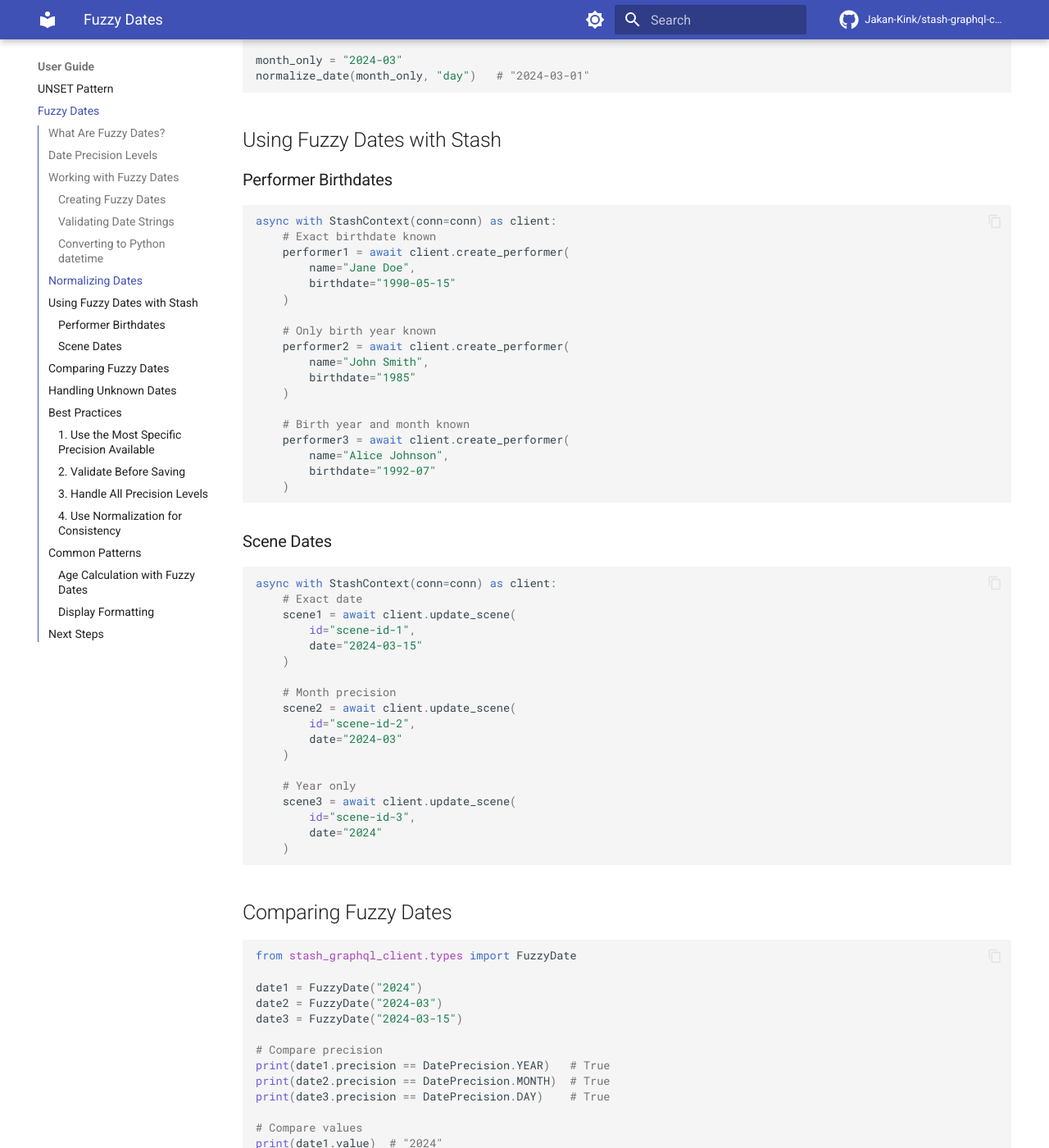
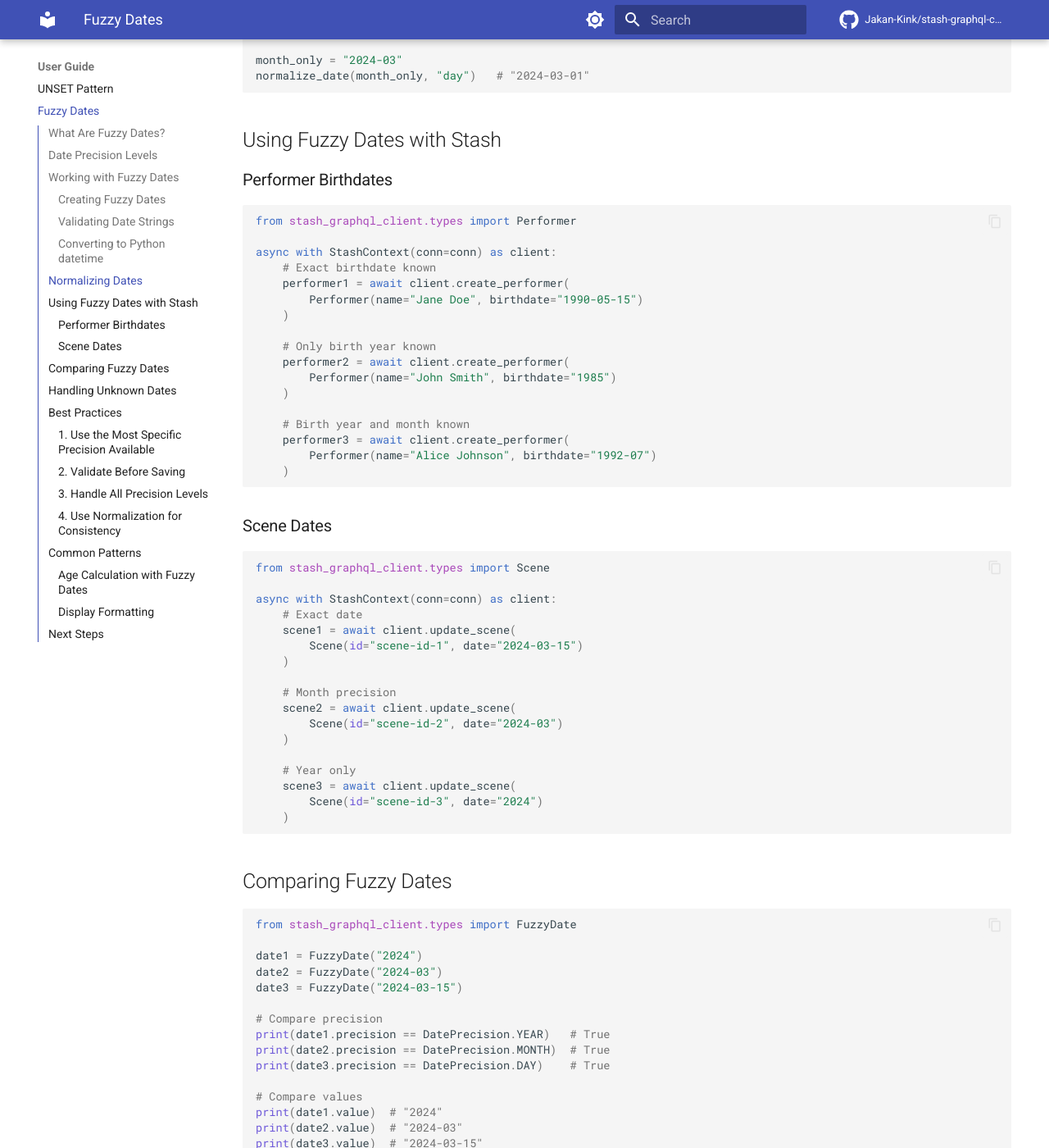
Before and after one commit to Jakan-Kink/stash-graphql-client, an MkDocs documentation site: the page built from docs/guide/fuzzy-dates.md, in a window 1280 px wide and 1400 px high, scrolled down 2468 px. Shown: the whole window at 82% size. Built offline with MkDocs 1.6.1 and Material for MkDocs 9.7.7, drawn with Linux system fonts in a browser that asks for light colours; comment, search, counter and statistics services are not loaded; the version menu is left out; some of the changed text lies outside the part shown.

Commit message:
docs(polish): minor tweaks to clean up mistakes in the docs

````diff
--- a/docs/guide/fuzzy-dates.md
+++ b/docs/guide/fuzzy-dates.md
@@ -118,46 +118,44 @@ normalize_date(month_only, "day")   # "2024-03-01"
 ### Performer Birthdates
 
 ```python
+from stash_graphql_client.types import Performer
+
 async with StashContext(conn=conn) as client:
     # Exact birthdate known
     performer1 = await client.create_performer(
-        name="Jane Doe",
-        birthdate="1990-05-15"
+        Performer(name="Jane Doe", birthdate="1990-05-15")
     )
 
     # Only birth year known
     performer2 = await client.create_performer(
-        name="John Smith",
-        birthdate="1985"
+        Performer(name="John Smith", birthdate="1985")
     )
 
     # Birth year and month known
     performer3 = await client.create_performer(
-        name="Alice Johnson",
-        birthdate="1992-07"
+        Performer(name="Alice Johnson", birthdate="1992-07")
     )
 ```
 
 ### Scene Dates
 
 ```python
+from stash_graphql_client.types import Scene
+
 async with StashContext(conn=conn) as client:
     # Exact date
     scene1 = await client.update_scene(
-        id="scene-id-1",
-        date="2024-03-15"
+        Scene(id="scene-id-1", date="2024-03-15")
     )
 
     # Month precision
     scene2 = await client.update_scene(
-        id="scene-id-2",
-        date="2024-03"
+        Scene(id="scene-id-2", date="2024-03")
     )
 
     # Year only
     scene3 = await client.update_scene(
-        id="scene-id-3",
-        date="2024"
+        Scene(id="scene-id-3", date="2024")
     )
 ```
 
@@ -193,11 +191,12 @@ print(dt1 < dt2 < dt3)  # True
 When dates are completely unknown, use `None`:
 
 ```python
+from stash_graphql_client.types import Performer
+
 async with StashContext(conn=conn) as client:
     # Birthdate unknown
     performer = await client.create_performer(
-        name="Unknown Birthdate",
-        birthdate=None
+        Performer(name="Unknown Birthdate", birthdate=None)
     )
 
     # Check if birthdate is set
@@ -222,13 +221,13 @@ birthdate = "1990-07-01"  # Day unknown, shouldn't guess
 ### 2. Validate Before Saving
 
 ```python
-from stash_graphql_client.types import validate_fuzzy_date
+from stash_graphql_client.types import validate_fuzzy_date, Performer
 
 user_input = "2024-3"  # From user
 
 # ✅ Good - Validate first
 if validate_fuzzy_date(user_input):
-    await client.create_performer(name="Name", birthdate=user_input)
+    await client.create_performer(Performer(name="Name", birthdate=user_input))
 else:
     # Normalize or fix the input
     normalized = user_input if len(user_input.split('-')[1]) == 2 else f"2024-03"
````
Also changed, not shown: docs/index.md (+2 -1 lines).
